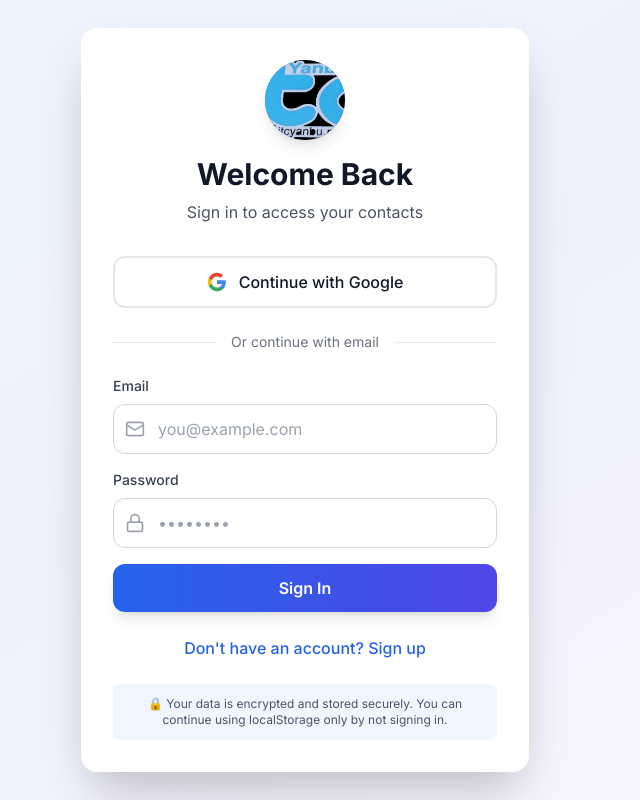
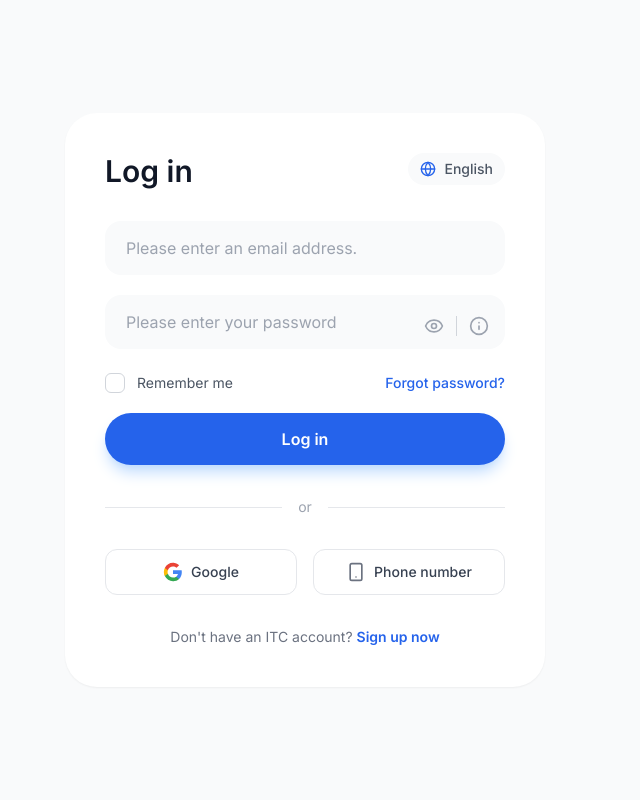
Before and after one commit to itcyanbu/itcyanbu-erp, a React (Vite) app: page /login in a window 1280 px wide. Shown: the whole page, without its empty margins (335-975 px from the left). Built offline with nearby package versions, Linux system fonts and the light colour scheme; no server answers.

Commit message:
fix: Restore original Login Page design with Supabase integration

```diff
--- a/src/pages/auth/LoginPage.tsx
+++ b/src/pages/auth/LoginPage.tsx
@@ -1,6 +1,6 @@
 import { useState } from 'react';
 import { useAuth } from '../../context/AuthContext';
-import { Mail, Lock, Loader2 } from 'lucide-react';
+import { Eye, EyeOff, Globe, Info, Loader2, Smartphone, Check } from 'lucide-react';
 
 const LoginPage = () => {
     const { signIn, signUp, signInWithGoogle, isSupabaseEnabled } = useAuth();
@@ -8,6 +8,8 @@ const LoginPage = () => {
     const [isSignUp, setIsSignUp] = useState(false);
     const [email, setEmail] = useState('');
     const [password, setPassword] = useState('');
+    const [showPassword, setShowPassword] = useState(false);
+    const [rememberMe, setRememberMe] = useState(false);
     const [loading, setLoading] = useState(false);
     const [error, setError] = useState<string | null>(null);
     const [success, setSuccess] = useState<string | null>(null);
@@ -47,7 +49,6 @@ const LoginPage = () => {
                 setError(error.message);
                 setLoading(false);
             }
-            // Don't set loading to false here - browser will redirect
         } catch (err: any) {
             setError(err.message || 'An error occurred');
             setLoading(false);
@@ -56,165 +57,169 @@ const LoginPage = () => {
 
     if (!isSupabaseEnabled) {
         return (
-            <div className="min-h-screen flex items-center justify-center bg-gradient-to-br from-blue-50 to-indigo-100">
-                <div className="bg-white p-8 rounded-xl shadow-lg max-w-md w-full">
-                    <div className="text-center">
-                        <div className="w-16 h-16 bg-yellow-100 rounded-full flex items-center justify-center mx-auto mb-4">
-                            <span className="text-3xl">⚠️</span>
-                        </div>
-                        <h2 className="text-2xl font-bold text-gray-900 mb-2">Cloud Storage Not Configured</h2>
-                        <p className="text-gray-600 mb-4">
-                            The app is running in <strong>localStorage-only mode</strong>.
-                        </p>
-                        <p className="text-sm text-gray-500 mb-4">
-                            To enable cloud storage and sync across devices, please configure Supabase.
-                        </p>
-                        <a
-                            href="/SUPABASE_SETUP.md"
-                            target="_blank"
-                            className="inline-block px-6 py-2 bg-blue-600 text-white rounded-lg hover:bg-blue-700 transition-colors"
-                        >
-                            View Setup Guide
-                        </a>
+            <div className="min-h-screen flex items-center justify-center bg-gray-50">
+                <div className="bg-white p-8 rounded-3xl shadow-sm max-w-[480px] w-full text-center">
+                    <div className="w-16 h-16 bg-yellow-100 rounded-full flex items-center justify-center mx-auto mb-4">
+                        <span className="text-3xl">⚠️</span>
                     </div>
+                    <h2 className="text-2xl font-bold text-gray-900 mb-2">Setup Required</h2>
+                    <p className="text-gray-600 mb-6">
+                        Supabase is not configured. Please verify your variables.
+                    </p>
+                    <a href="/SUPABASE_SETUP.md" className="text-blue-600 font-medium hover:underline">
+                        View Setup Guide
+                    </a>
                 </div>
             </div>
         );
     }
 
     return (
-        <div className="min-h-screen flex items-center justify-center bg-gradient-to-br from-blue-50 via-indigo-50 to-purple-50">
-            <div className="bg-white p-8 rounded-2xl shadow-2xl max-w-md w-full mx-4">
-                {/* Logo and Header */}
-                <div className="text-center mb-8">
-                    <div className="w-20 h-20 bg-gradient-to-br from-blue-600 to-indigo-600 rounded-full flex items-center justify-center mx-auto mb-4 shadow-lg">
-                        <img src="/itc-logo.jpg" alt="ITC Logo" className="w-full h-full rounded-full object-cover" onError={(e) => {
-                            e.currentTarget.style.display = 'none';
-                            e.currentTarget.parentElement!.innerHTML = '<span class="text-3xl text-white font-bold">ITC</span>';
-                        }} />
-                    </div>
-                    <h1 className="text-3xl font-bold text-gray-900 mb-2">
-                        {isSignUp ? 'Create Account' : 'Welcome Back'}
+        <div className="min-h-screen flex items-center justify-center bg-gray-50 p-4 font-sans">
+            <div className="bg-white p-8 md:p-10 rounded-[32px] shadow-sm max-w-[480px] w-full">
+
+                {/* Header */}
+                <div className="flex justify-between items-start mb-8">
+                    <h1 className="text-3xl font-semibold text-gray-900">
+                        {isSignUp ? 'Sign up' : 'Log in'}
                     </h1>
-                    <p className="text-gray-600">
-                        {isSignUp ? 'Sign up to save your data in the cloud' : 'Sign in to access your contacts'}
-                    </p>
+                    <button className="flex items-center gap-2 px-3 py-1.5 bg-gray-50 hover:bg-gray-100 rounded-full text-sm font-medium text-gray-600 transition-colors">
+                        <Globe size={16} className="text-blue-600" />
+                        <span>English</span>
+                    </button>
                 </div>
 
-                {/* Error/Success Messages */}
+                {/* Messages */}
                 {error && (
-                    <div className="mb-4 p-3 bg-red-50 border border-red-200 rounded-lg text-red-700 text-sm">
+                    <div className="mb-6 p-4 bg-red-50 text-red-600 rounded-xl text-sm flex items-start gap-3">
+                        <Info size={18} className="shrink-0 mt-0.5" />
                         {error}
                     </div>
                 )}
                 {success && (
-                    <div className="mb-4 p-3 bg-green-50 border border-green-200 rounded-lg text-green-700 text-sm">
+                    <div className="mb-6 p-4 bg-green-50 text-green-600 rounded-xl text-sm flex items-start gap-3">
+                        <Check size={18} className="shrink-0 mt-0.5" />
                         {success}
                     </div>
                 )}
 
-                {/* Google Sign-In Button */}
-                <button
-                    onClick={handleGoogleSignIn}
-                    disabled={loading}
-                    className="w-full mb-4 flex items-center justify-center gap-3 px-4 py-3 border-2 border-gray-200 rounded-xl hover:bg-gray-50 transition-colors font-medium disabled:opacity-50 disabled:cursor-not-allowed"
-                >
-                    {loading ? (
-                        <Loader2 className="animate-spin" size={20} />
-                    ) : (
-                        <>
-                            <svg className="w-5 h-5" viewBox="0 0 24 24">
-                                <path fill="#4285F4" d="M22.56 12.25c0-.78-.07-1.53-.2-2.25H12v4.26h5.92c-.26 1.37-1.04 2.53-2.21 3.31v2.77h3.57c2.08-1.92 3.28-4.74 3.28-8.09z" />
-                                <path fill="#34A853" d="M12 23c2.97 0 5.46-.98 7.28-2.66l-3.57-2.77c-.98.66-2.23 1.06-3.71 1.06-2.86 0-5.29-1.93-6.16-4.53H2.18v2.84C3.99 20.53 7.7 23 12 23z" />
-                                <path fill="#FBBC05" d="M5.84 14.09c-.22-.66-.35-1.36-.35-2.09s.13-1.43.35-2.09V7.07H2.18C1.43 8.55 1 10.22 1 12s.43 3.45 1.18 4.93l2.85-2.22.81-.62z" />
-                                <path fill="#EA4335" d="M12 5.38c1.62 0 3.06.56 4.21 1.64l3.15-3.15C17.45 2.09 14.97 1 12 1 7.7 1 3.99 3.47 2.18 7.07l3.66 2.84c.87-2.6 3.3-4.53 6.16-4.53z" />
-                            </svg>
-                            <span>Continue with Google</span>
-                        </>
-                    )}
-                </button>
+                <form onSubmit={handleSubmit} className="space-y-5">
 
-                {/* Divider */}
-                <div className="relative my-6">
-                    <div className="absolute inset-0 flex items-center">
-                        <div className="w-full border-t border-gray-200"></div>
+                    {/* Email Input */}
+                    <div className="space-y-1">
+                        <input
+                            type="email"
+                            value={email}
+                            onChange={(e) => setEmail(e.target.value)}
+                            required
+                            className="w-full px-5 py-3.5 bg-gray-50 border border-transparent focus:bg-white focus:border-blue-500 rounded-2xl outline-none text-gray-900 placeholder:text-gray-400 transition-all"
+                            placeholder="Please enter an email address."
+                        />
                     </div>
-                    <div className="relative flex justify-center text-sm">
-                        <span className="px-4 bg-white text-gray-500">Or continue with email</span>
-                    </div>
-                </div>
 
-                {/* Email/Password Form */}
-                <form onSubmit={handleSubmit} className="space-y-4">
-                    <div>
-                        <label className="block text-sm font-medium text-gray-700 mb-2">
-                            Email
-                        </label>
-                        <div className="relative">
-                            <Mail className="absolute left-3 top-1/2 -translate-y-1/2 text-gray-400" size={20} />
-                            <input
-                                type="email"
-                                value={email}
-                                onChange={(e) => setEmail(e.target.value)}
-                                required
-                                className="w-full pl-11 pr-4 py-3 border border-gray-300 rounded-xl focus:ring-2 focus:ring-blue-500 focus:border-transparent transition-all"
-                                placeholder="you@example.com"
-                            />
+                    {/* Password Input */}
+                    <div className="space-y-1 relative">
+                        <input
+                            type={showPassword ? "text" : "password"}
+                            value={password}
+                            onChange={(e) => setPassword(e.target.value)}
+                            required
+                            minLength={6}
+                            className="w-full px-5 py-3.5 bg-gray-50 border border-transparent focus:bg-white focus:border-blue-500 rounded-2xl outline-none text-gray-900 placeholder:text-gray-400 transition-all pr-24" // pr-24 for icons
+                            placeholder="Please enter your password"
+                        />
+                        <div className="absolute right-4 top-1/2 -translate-y-1/2 flex items-center gap-3 text-gray-400">
+                            <button
+                                type="button"
+                                onClick={() => setShowPassword(!showPassword)}
+                                className="hover:text-gray-600 transition-colors"
+                            >
+                                {showPassword ? <EyeOff size={20} /> : <Eye size={20} />}
+                            </button>
+                            <div className="w-px h-5 bg-gray-300"></div>
+                            <Info size={20} className="hover:text-gray-600 cursor-help" />
                         </div>
                     </div>
 
-                    <div>
-                        <label className="block text-sm font-medium text-gray-700 mb-2">
-                            Password
-                        </label>
-                        <div className="relative">
-                            <Lock className="absolute left-3 top-1/2 -translate-y-1/2 text-gray-400" size={20} />
-                            <input
-                                type="password"
-                                value={password}
-                                onChange={(e) => setPassword(e.target.value)}
-                                required
-                                minLength={6}
-                                className="w-full pl-11 pr-4 py-3 border border-gray-300 rounded-xl focus:ring-2 focus:ring-blue-500 focus:border-transparent transition-all"
-                                placeholder="••••••••"
-                            />
+                    {/* Options Row */}
+                    {!isSignUp && (
+                        <div className="flex items-center justify-between pt-1">
+                            <label className="flex items-center gap-3 cursor-pointer group">
+                                <div className={`w-5 h-5 rounded-md border flex items-center justify-center transition-colors ${rememberMe ? 'bg-blue-600 border-blue-600' : 'border-gray-300 bg-white group-hover:border-blue-400'}`}>
+                                    {rememberMe && <Check size={14} className="text-white bg-blue-600" strokeWidth={3} />}
+                                </div>
+                                <input
+                                    type="checkbox"
+                                    className="hidden"
+                                    checked={rememberMe}
+                                    onChange={(e) => setRememberMe(e.target.checked)}
+                                />
+                                <span className="text-sm text-gray-600 select-none">Remember me</span>
+                            </label>
+                            <button type="button" className="text-sm font-medium text-blue-600 hover:text-blue-700">
+                                Forgot password?
+                            </button>
                         </div>
-                    </div>
+                    )}
 
+                    {/* Submit Button */}
                     <button
                         type="submit"
                         disabled={loading}
-                        className="w-full py-3 bg-gradient-to-r from-blue-600 to-indigo-600 text-white font-semibold rounded-xl hover:from-blue-700 hover:to-indigo-700 transition-all shadow-lg hover:shadow-xl disabled:opacity-50 disabled:cursor-not-allowed flex items-center justify-center gap-2"
+                        className="w-full py-3.5 bg-blue-600 hover:bg-blue-700 text-white font-semibold rounded-full shadow-lg shadow-blue-200 hover:shadow-xl transition-all disabled:opacity-70 disabled:cursor-not-allowed flex items-center justify-center gap-2 mt-4"
                     >
                         {loading ? (
-                            <>
-                                <Loader2 className="animate-spin" size={20} />
-                                <span>Processing...</span>
-                            </>
+                            <Loader2 className="animate-spin" size={20} />
                         ) : (
-                            <span>{isSignUp ? 'Create Account' : 'Sign In'}</span>
+                            isSignUp ? 'Sign up' : 'Log in'
                         )}
                     </button>
                 </form>
 
-                {/* Toggle Sign Up/Sign In */}
-                <div className="mt-6 text-center">
+                {/* Divider */}
+                <div className="flex items-center gap-4 my-8">
+                    <div className="h-px bg-gray-200 flex-1"></div>
+                    <span className="text-gray-400 text-sm">or</span>
+                    <div className="h-px bg-gray-200 flex-1"></div>
+                </div>
+
+                {/* Social Buttons */}
+                <div className="grid grid-cols-2 gap-4">
                     <button
-                        onClick={() => {
-                            setIsSignUp(!isSignUp);
-                            setError(null);
-                            setSuccess(null);
-                        }}
-                        className="text-blue-600 hover:text-blue-700 font-medium transition-colors"
+                        onClick={handleGoogleSignIn}
+                        disabled={loading}
+                        className="flex items-center justify-center gap-2 px-4 py-3 border border-gray-200 rounded-xl hover:bg-gray-50 transition-colors disabled:opacity-50"
                     >
-                        {isSignUp ? 'Already have an account? Sign in' : "Don't have an account? Sign up"}
+                        <svg className="w-5 h-5" viewBox="0 0 24 24">
+                            <path fill="#4285F4" d="M22.56 12.25c0-.78-.07-1.53-.2-2.25H12v4.26h5.92c-.26 1.37-1.04 2.53-2.21 3.31v2.77h3.57c2.08-1.92 3.28-4.74 3.28-8.09z" />
+                            <path fill="#34A853" d="M12 23c2.97 0 5.46-.98 7.28-2.66l-3.57-2.77c-.98.66-2.23 1.06-3.71 1.06-2.86 0-5.29-1.93-6.16-4.53H2.18v2.84C3.99 20.53 7.7 23 12 23z" />
+                            <path fill="#FBBC05" d="M5.84 14.09c-.22-.66-.35-1.36-.35-2.09s.13-1.43.35-2.09V7.07H2.18C1.43 8.55 1 10.22 1 12s.43 3.45 1.18 4.93l2.85-2.22.81-.62z" />
+                            <path fill="#EA4335" d="M12 5.38c1.62 0 3.06.56 4.21 1.64l3.15-3.15C17.45 2.09 14.97 1 12 1 7.7 1 3.99 3.47 2.18 7.07l3.66 2.84c.87-2.6 3.3-4.53 6.16-4.53z" />
+                        </svg>
+                        <span className="text-sm font-medium text-gray-700">Google</span>
+                    </button>
+                    <button
+                        className="flex items-center justify-center gap-2 px-4 py-3 border border-gray-200 rounded-xl hover:bg-gray-50 transition-colors"
+                    >
+                        <Smartphone size={20} className="text-gray-500" />
+                        <span className="text-sm font-medium text-gray-700">Phone number</span>
                     </button>
                 </div>
 
-                {/* Info Note */}
-                <div className="mt-6 p-3 bg-blue-50 rounded-lg">
-                    <p className="text-xs text-gray-600 text-center">
-                        🔒 Your data is encrypted and stored securely. You can continue using localStorage only by not signing in.
+                {/* Footer Switch */}
+                <div className="mt-8 text-center">
+                    <p className="text-gray-500 text-sm">
+                        {isSignUp ? "Already have an ITC account?" : "Don't have an ITC account?"}{' '}
+                        <button
+                            onClick={() => {
+                                setIsSignUp(!isSignUp);
+                                setError(null);
+                                setSuccess(null);
+                            }}
+                            className="text-blue-600 font-semibold hover:text-blue-700 hover:underline"
+                        >
+                            {isSignUp ? 'Log in' : 'Sign up now'}
+                        </button>
                     </p>
                 </div>
             </div>
```
